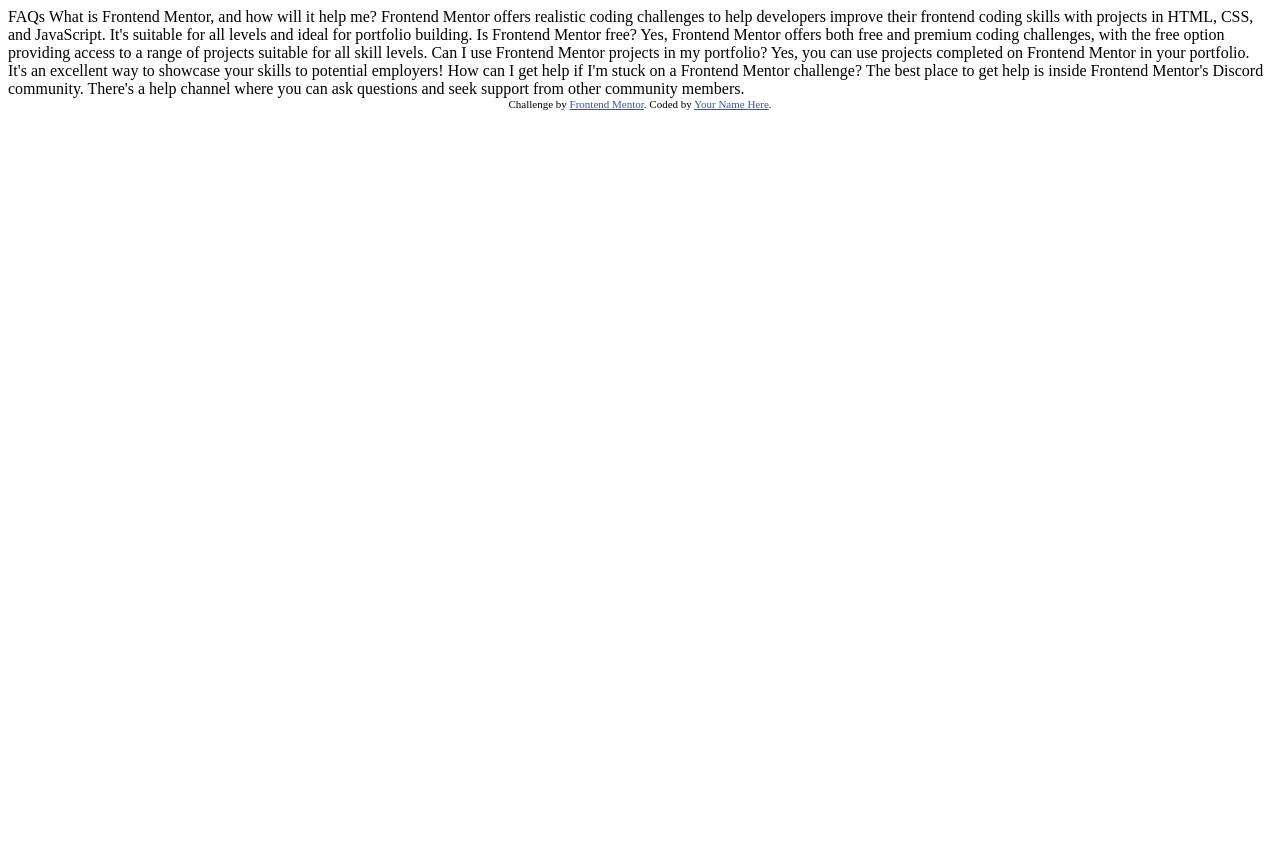
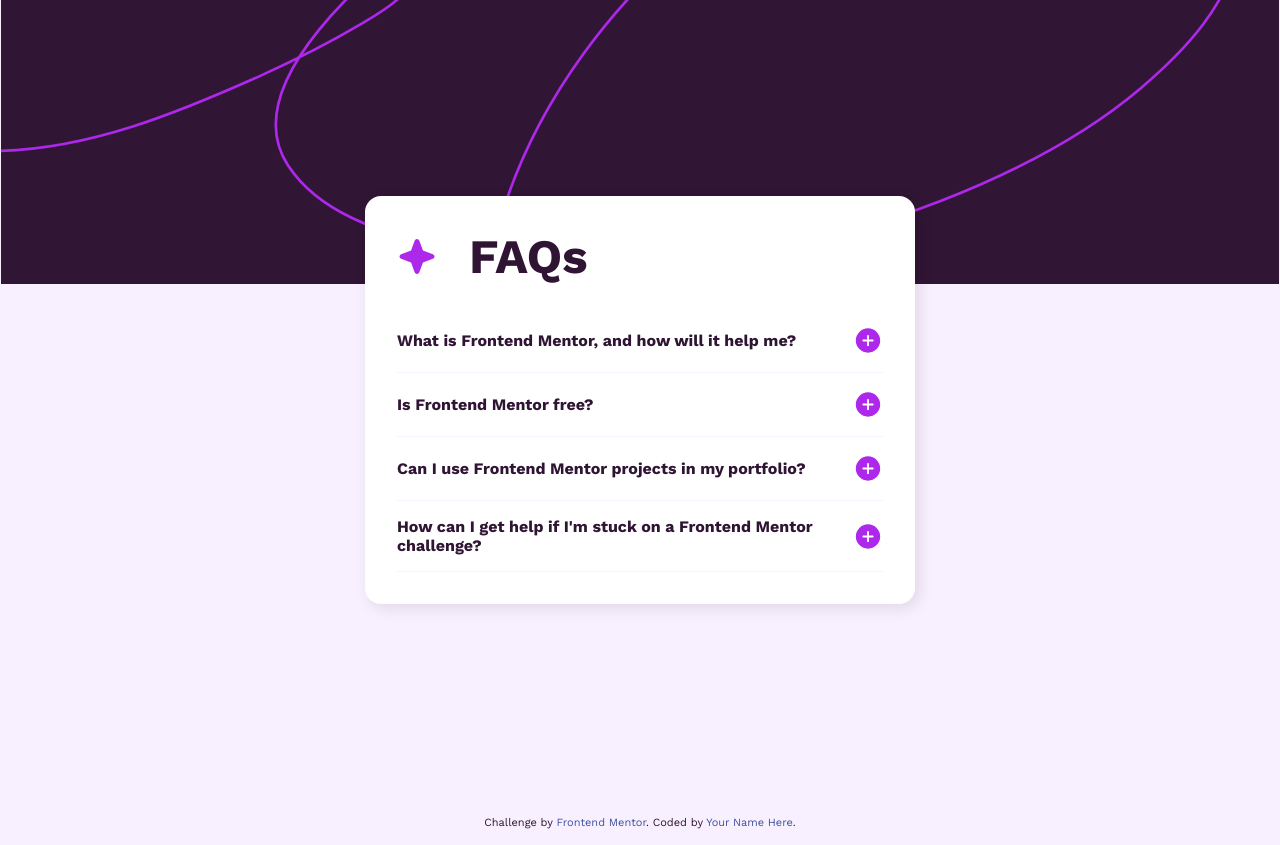
Before and after one commit to OmarNashawati/faq-accordion-main, a plain HTML site: page index.html in a window 1280 px wide. Before the commit the page ends 800 px from the top, so only its background shows below. Drawn offline with Linux system fonts and the light colour scheme.

Commit message:
build desktop version

```diff
--- a/index.html
+++ b/index.html
@@ -5,44 +5,84 @@
   <meta name="viewport" content="width=device-width, initial-scale=1.0"> <!-- displays site properly based on user's device -->
 
   <link rel="icon" type="image/png" sizes="32x32" href="./assets/images/favicon-32x32.png">
+  <link rel="stylesheet" href="./styles/style.css">
 
   <title>Frontend Mentor | FAQ accordion</title>
 
   <!-- Feel free to remove these styles or customise in your own stylesheet 👍 -->
   <style>
-    .attribution { font-size: 11px; text-align: center; }
-    .attribution a { color: hsl(228, 45%, 44%); }
+
   </style>
 </head>
 <body>
 
-  FAQs
+  <main>
+    <div class="faqs-card">
+      <div class="faqs-card-header">
+        <img src="./assets/images/icon-star.svg" alt="">
+        <h1 class="card-head-title">FAQs</h1>
+      </div>
+      <div class="faqs-card-body">
 
-  What is Frontend Mentor, and how will it help me?
+      </div>
+    </div>
+  </main>
 
-  Frontend Mentor offers realistic coding challenges to help developers improve their
-  frontend coding skills with projects in HTML, CSS, and JavaScript. It's suitable for
-  all levels and ideal for portfolio building.
+  <footer>
+    <div class="attribution">
+      Challenge by <a href="https://www.frontendmentor.io?ref=challenge" target="_blank">Frontend Mentor</a>.
+      Coded by <a href="#">Your Name Here</a>.
+    </div>
+  </footer>
 
-  Is Frontend Mentor free?
+  <script>
+    const faqs = [
+      {
+        question:"What is Frontend Mentor, and how will it help me?",
+        awnser: "Frontend Mentor offers realistic coding challenges to help developers improve their frontend coding skills with projects in HTML, CSS, and JavaScript. It's suitable for all levels and ideal for portfolio building."
+      },
+      {
+        question:"Is Frontend Mentor free?",
+        awnser: "  Yes, Frontend Mentor offers both free and premium coding challenges, with the free option providing access to a range of projects suitable for all skill levels."
+      },
+      {
+        question:" Can I use Frontend Mentor projects in my portfolio?",
+        awnser: "Yes, you can use projects completed on Frontend Mentor in your portfolio. It's an excellent way to showcase your skills to potential employers!"
+      },
+      {
+        question:"How can I get help if I'm stuck on a Frontend Mentor challenge?",
+        awnser: "The best place to get help is inside Frontend Mentor's Discord community. There's a help channel where you can ask questions and seek support from other community members."
+      },
+    ];
 
-  Yes, Frontend Mentor offers both free and premium coding challenges, with the free
-  option providing access to a range of projects suitable for all skill levels.
+    const faqsContainer = document.querySelector('.faqs-card-body');
+    let faqsHTML = "";
+    faqs.forEach(q => {
+      faqsHTML += `
+        <div class="faqs-item">
+          <h2 class="faqs-item-quistion">
+            ${q.question}
+            <img class="faqs-item-state-icon" src="./assets/images/icon-plus.svg"/>
+          </h2>
+          <p class="faqs-item-awnser">${q.awnser}</p>
+        </div>
+      `
+    })
 
-  Can I use Frontend Mentor projects in my portfolio?
+    faqsContainer.innerHTML = faqsHTML;
 
-  Yes, you can use projects completed on Frontend Mentor in your portfolio. It's an excellent
-  way to showcase your skills to potential employers!
-
-  How can I get help if I'm stuck on a Frontend Mentor challenge?
-
-  The best place to get help is inside Frontend Mentor's Discord community. There's a help
-  channel where you can ask questions and seek support from other community members.
-
-
-  <div class="attribution">
-    Challenge by <a href="https://www.frontendmentor.io?ref=challenge" target="_blank">Frontend Mentor</a>.
-    Coded by <a href="#">Your Name Here</a>.
-  </div>
+    document.querySelectorAll('.faqs-item').forEach(item => {
+      const awnser = item.querySelector('.faqs-item-awnser');
+      const icon = item.querySelector('.faqs-item-state-icon');
+      item.querySelector('.faqs-item-quistion')
+        .addEventListener('click',() => {
+          awnser.classList.toggle("active")
+          if(awnser.classList.contains('active'))
+            icon.src = "./assets/images/icon-minus.svg"
+          else
+            icon.src = "./assets/images/icon-plus.svg"
+        })
+    })
+  </script>
 </body>
 </html>
--- /dev/null
+++ b/styles/base.css
@@ -0,0 +1,34 @@
+@import './fonts.css';
+
+:root {
+  --white:  hsl(0, 100%, 100%);
+  --pruple-100: hsl(275, 100%, 97%);
+  --pruple-600: hsl(292, 16%, 49%);
+  --pruple-950: hsl(292, 42%, 14%);
+
+  --bg: var(--pruple-100);
+  --card-bg: var(--white);
+  --text: var(--pruple-950);
+  --border-radius: 1rem;
+}
+
+*,
+*::after,
+*::before {
+  margin: 0;
+  padding: 0;
+  box-sizing: border-box;
+  text-decoration: none;
+}
+
+body {
+  min-height: 100vh;
+  background: var(--bg);
+  background-image: url(../assets/images/background-pattern-desktop.svg);
+  background-position: top;
+  background-size: contain;
+  background-repeat: no-repeat;
+  color: var(--text);
+  font-size: 16px;
+  font-family: 'Work Sans', sans-serif;
+}
--- /dev/null
+++ b/styles/fonts.css
@@ -0,0 +1,16 @@
+
+@font-face {
+  font-family: 'Work Sans';
+  src:
+    local("Work Sans"),
+    url('../assets/fonts/WorkSans-VariableFont_wght.ttf') format("truetype");
+    font-style: normal;
+}
+
+@font-face {
+  font-family: 'Work Sans';
+  src:
+    local("Work Sans"),
+    url('../assets/fonts/WorkSans-Italic-VariableFont_wght.ttf') format("truetype");
+    font-style: italic;
+}
--- /dev/null
+++ b/styles/style.css
@@ -0,0 +1,58 @@
+@import './base.css';
+
+
+main {
+  height: 100vh;
+  display: flex;
+  align-items: center;
+  justify-content: center;
+}
+
+.faqs-card{
+  background-color: var(--card-bg);
+  max-width: 550px;
+  padding: 2rem;
+  border-radius: var(--border-radius);
+  box-shadow: 4px 4px 16px 0 rgba(0, 0, 0, 0.1);
+
+}
+
+.faqs-card-header{
+  display: flex;
+  gap: 2rem;
+  margin-bottom: 1.5rem;
+}
+
+.card-head-title{
+  font-size: 3rem;
+}
+
+.faqs-item-quistion:not(:last-child) {
+  border-bottom: 1px solid var(--pruple-100);
+}
+
+.faqs-item-quistion {
+  font-size: 1rem;
+  padding: 1rem 0;
+  display: flex;
+  align-items: center;
+  justify-content: space-between;
+  cursor: pointer;
+}
+
+.faqs-item-quistion:hover {
+  color: var(--pruple-600);
+}
+
+.faqs-item-awnser {
+  display: none;
+  font-size: 0.9rem;
+}
+
+.faqs-item-awnser.active{
+  display: block;
+}
+
+
+.attribution { font-size: 11px; text-align: center; padding: 1rem 0;}
+.attribution a { color: hsl(228, 45%, 44%); }
```
